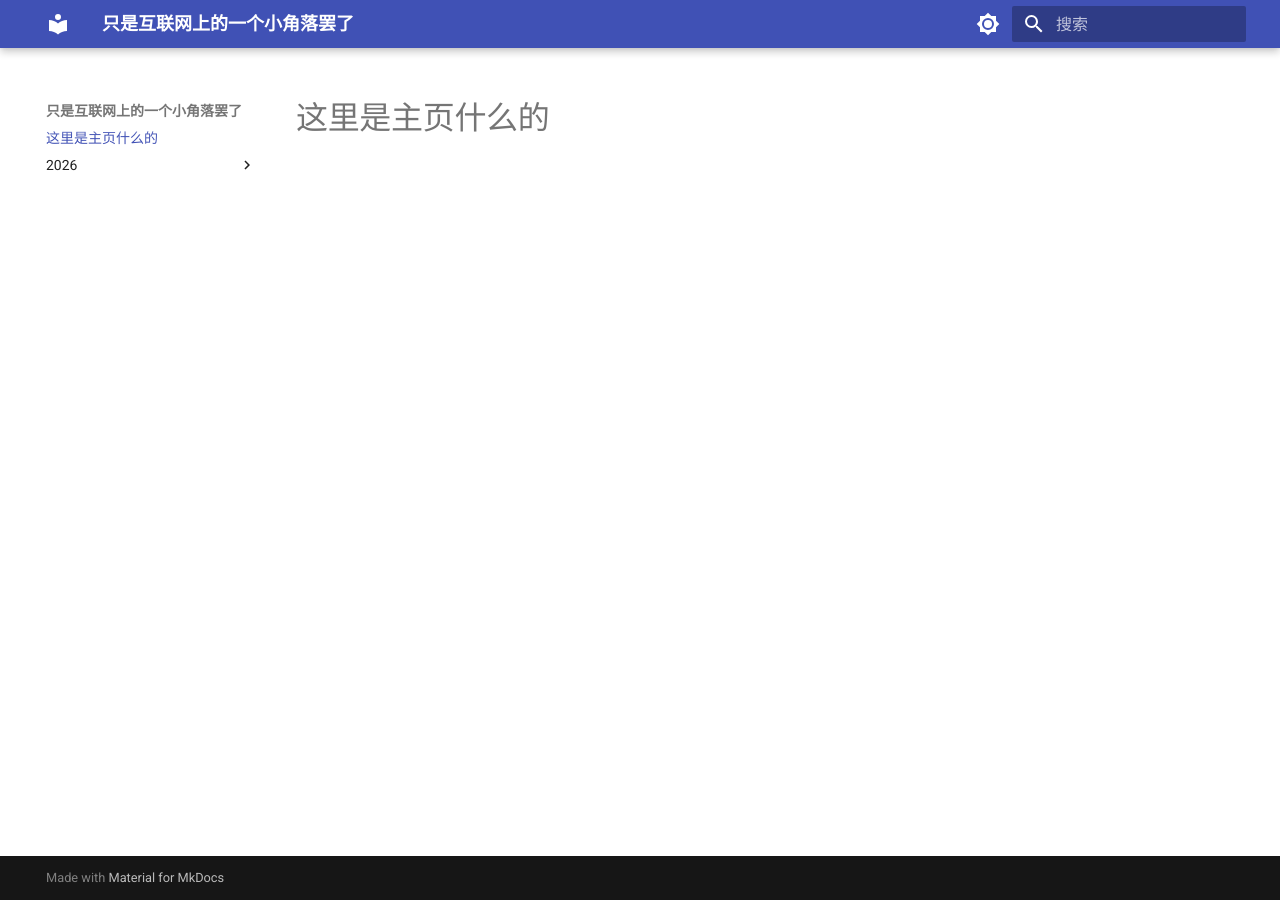
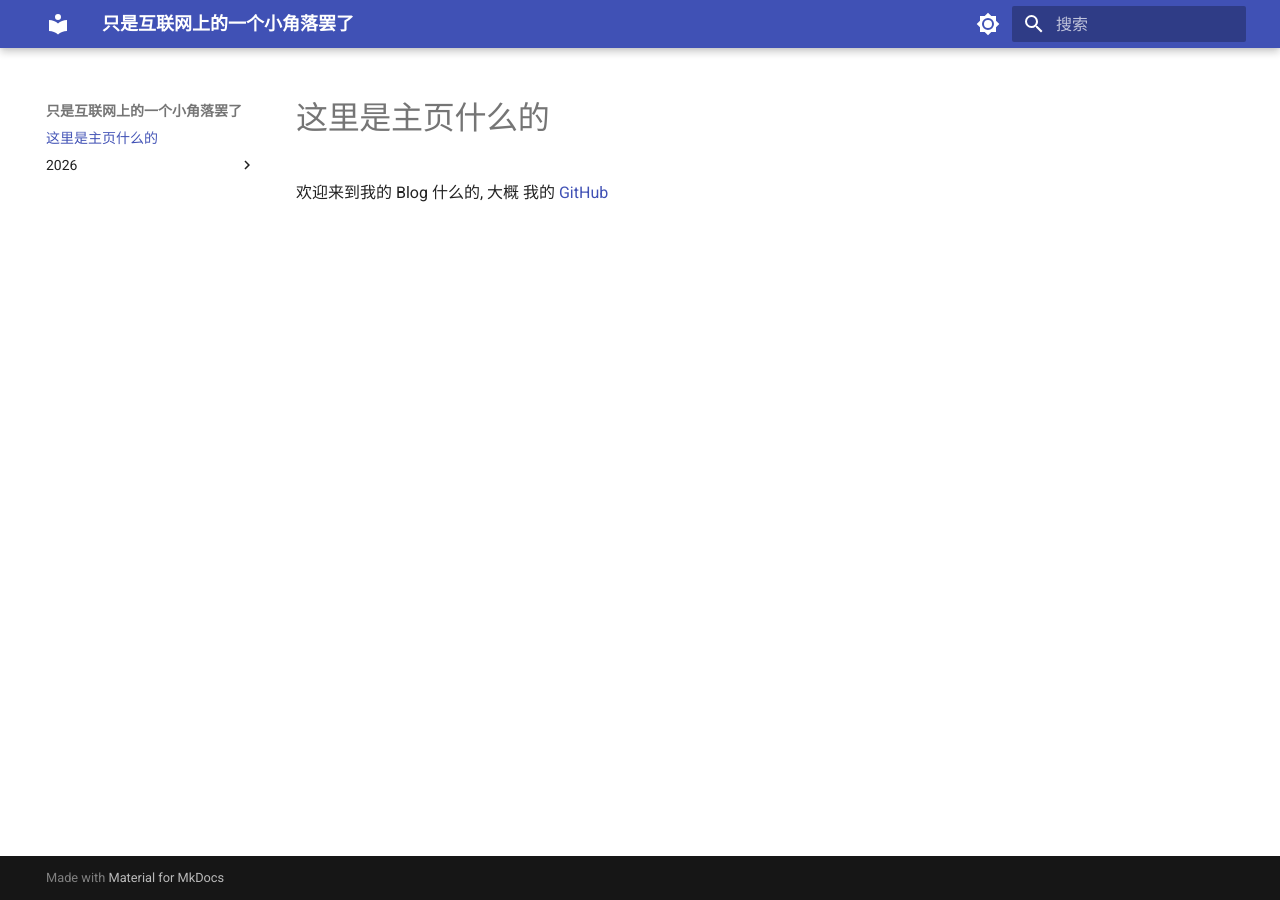
Before and after one commit to 1cyberlangke1/blog, an MkDocs documentation site: the page built from docs/index.md, in a window 1280 px wide. Built offline with MkDocs 1.6.1 and Material for MkDocs 9.7.7, drawn with Linux system fonts in a browser that asks for light colours.

Commit message:
更新 "主页"

```diff
--- a/docs/index.md
+++ b/docs/index.md
@@ -1 +1,4 @@
 # 这里是主页什么的
+
+欢迎来到我的 Blog 什么的, 大概
+我的 [GitHub](https://github.com/1cyberlangke1)
```
